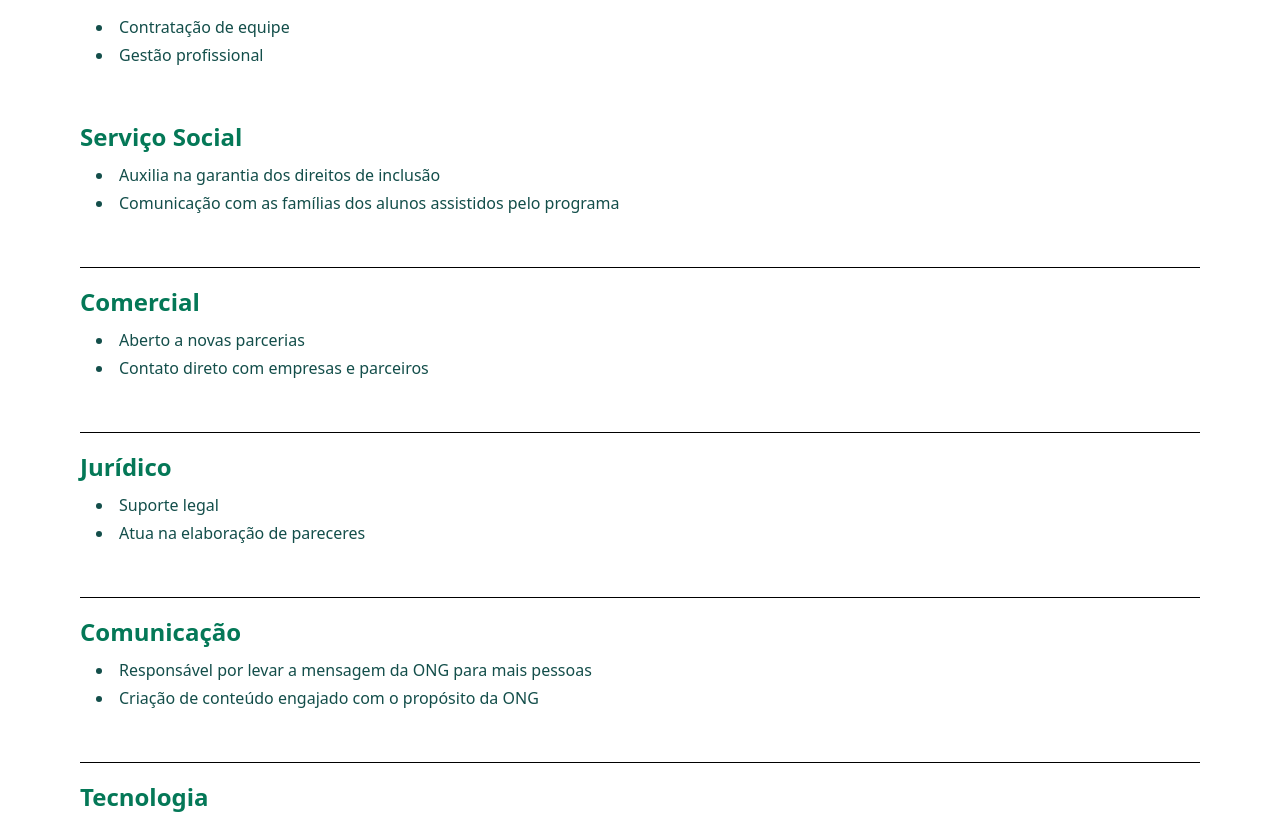
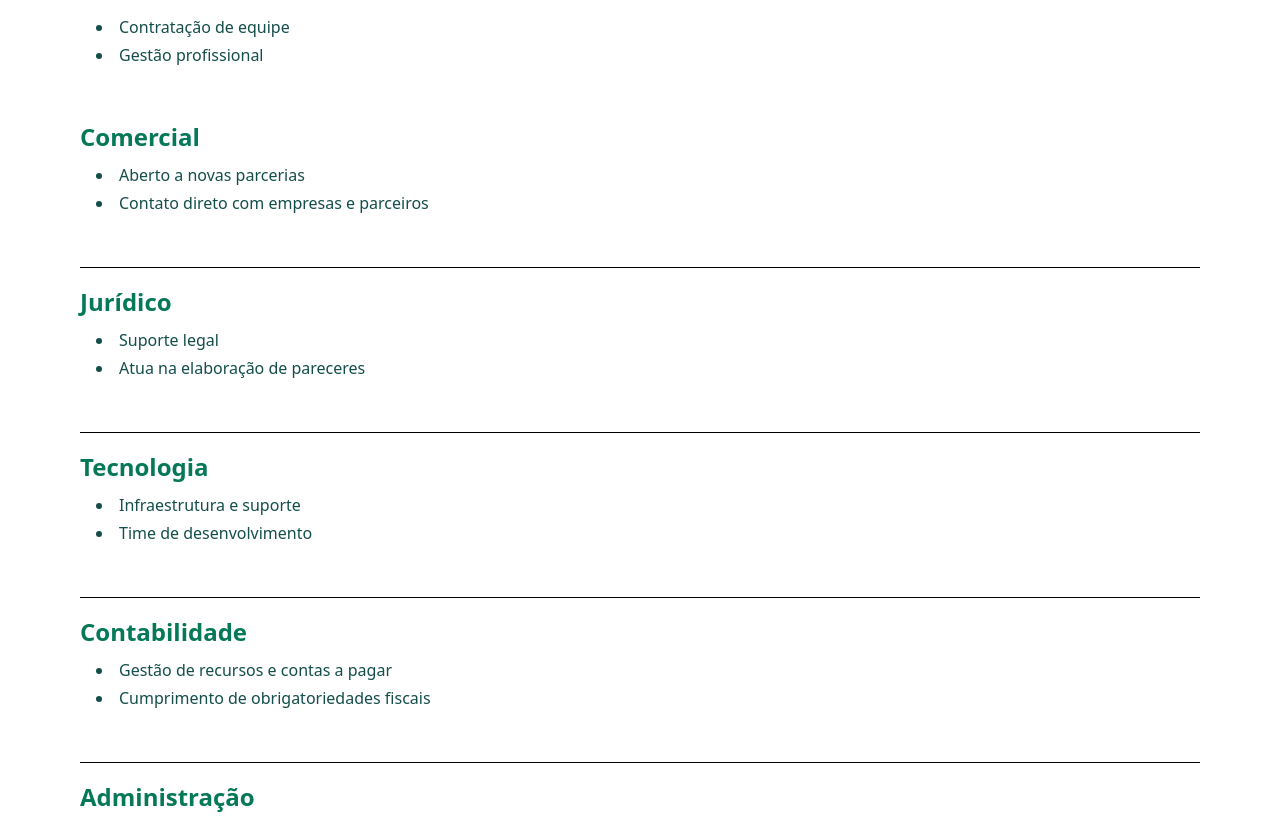
Before and after one commit to FlavioAmorim2/Taniguchiana, a React (Vite) app: page /Team in a window 1280 px wide. Shown: the part 1967-2794 px from the top of the page. Built offline with nearby package versions, Linux system fonts and the light colour scheme.

Commit message:
image correction

```diff
--- a/src/components/Header.tsx
+++ b/src/components/Header.tsx
@@ -1,15 +1,14 @@
-// import { useScroll } from "../context/ScrollContext";
+import { Link } from "react-router-dom";
 import "../styles/navigation.css";
-import { Link } from "react-router-dom";
+import logo from "../assets/logo/logo.png"
 
 const Navbar: React.FC = () => {
-  // const {contactRef, scrollToSection } = useScroll(); //aboutRef heroRef
 
   return (
     <header className="bg-white shadow sticky top-0 z-50 flex text-xl shadow-xl rounded-lg absolute">
       <div className="mx-auto px-4 py-2 w-full flex justify-between">
         <div className="flex items-center">
-          <img src="/src/assets/logo/logo.png" alt="Logo" className="pl-11 navbar-logo" />
+          <img src={logo} alt="Logo" className="pl-11 navbar-logo" />
           <div className="flex flex-col">
             <span className="text-green-700 font-bold text-xl mt-2">ONG Taniguchiana</span>
             <span className="text-green-700 text-base">Ser diferente é ser eficiente.</span>
@@ -18,13 +17,10 @@ const Navbar: React.FC = () => {
 
         <div className="hidden md:flex space-x-6 items-center mr-24 mt-3">
           <div className="nav-links">
-            {/* <button onClick={() => scrollToSection(heroRef)}> Início </button> */}
-            {/* <button onClick={() => scrollToSection(aboutRef)}> Sobre nós </button> */}
             <Link to={"/"} className="nav-links">Início</Link>
             <Link to={"/Courses"} className="nav-links">Cursos</Link>
             <Link to={"/Team"} className="nav-links">Equipe</Link>
             <Link to={"/about"} className="nav-links">Sobre nós</Link>
-            {/* <button onClick={() => scrollToSection(contactRef)}> Contato </button> */}
           </div>
         </div>
       </div>
--- a/src/pages/Contact/Contact.tsx
+++ b/src/pages/Contact/Contact.tsx
@@ -19,7 +19,7 @@ const Contact = () => {
         <div className="text-center">
           <h2 className=" text-green-700 text-2xl font-bold mb-4">O que nós fazemos?</h2>
           <p className="text-green-700 text-left">
-            Somos uma Organização Governamental sem Fins Lucrativos (ONG), que tem como objetivo tornar o mercado de trabalho um ambiente mais inclusivo. Desde 2011 assumimos o compromisso social de impactar vidas de pessoas com deficiência, através da capacitação profissional. Buscamos contribuir e representar uma parcela da sociedade pouco assistida, a fim de desenvolver um potencial de trabalho técnico e humano, oferecendo apoio e motivação para um estilo de vida socialmente inclusiva.
+            Somos a TANIGUCHIANA - Ação Beneficente de Integração Técnico Profissionalizantes, uma Organização Não Governamental sem fins lucrativos que, desde 2011, tem como missão promover a inclusão no mercado de trabalho por meio da capacitação técnica e humana. Nosso compromisso social é impactar vidas oferecendo oportunidades reais de desenvolvimento profissional, seja em cursos presenciais ou a distância. Atuamos como um portal de integração e valorização, buscando representar e apoiar uma parcela da sociedade historicamente pouco assistida, incentivando um estilo de vida mais autônomo, digno e socialmente inclusivo. Porque acreditamos que ser diferente é ser eficiente.
           </p>
         </div>
 
--- a/src/pages/Team/Team.tsx
+++ b/src/pages/Team/Team.tsx
@@ -77,14 +77,6 @@ const Team: React.FC = () => {
           </div>
 
           <div>
-            <h3>Serviço Social</h3>
-            <ul>
-              <li>Auxilia na garantia dos direitos de inclusão</li>
-              <li>Comunicação com as famílias dos alunos assistidos pelo programa</li>
-            </ul>
-          </div>
-
-          <div className="border-t border-black pt-4">
             <h3>Comercial</h3>
             <ul>
               <li>Aberto a novas parcerias</li>
@@ -97,14 +89,6 @@ const Team: React.FC = () => {
             <ul>
               <li>Suporte legal</li>
               <li>Atua na elaboração de pareceres</li>
-            </ul>
-          </div>
-
-          <div className="border-t border-black pt-4">
-            <h3>Comunicação</h3>
-            <ul>
-              <li>Responsável por levar a mensagem da ONG para mais pessoas</li>
-              <li>Criação de conteúdo engajado com o propósito da ONG</li>
             </ul>
           </div>
 
```
